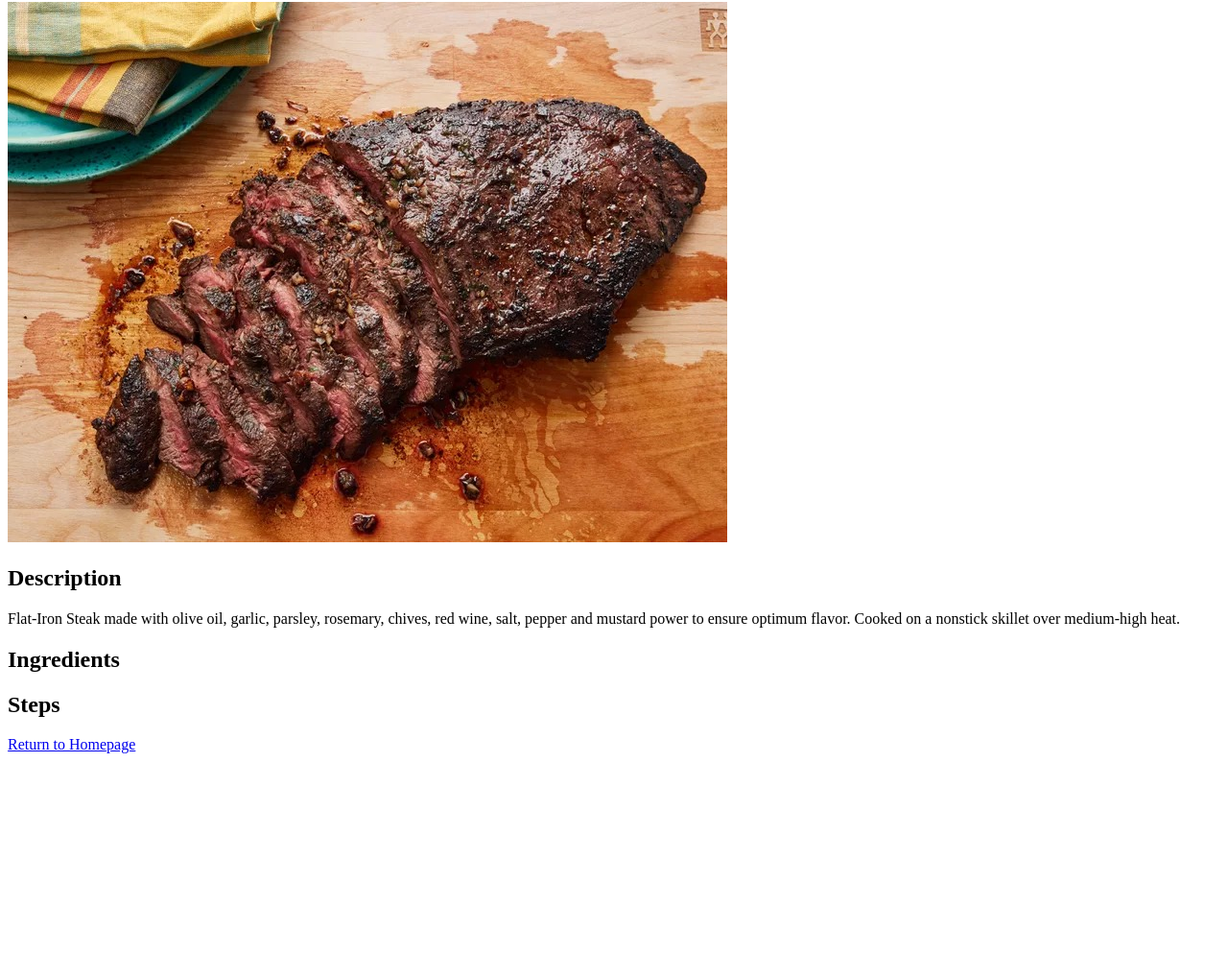
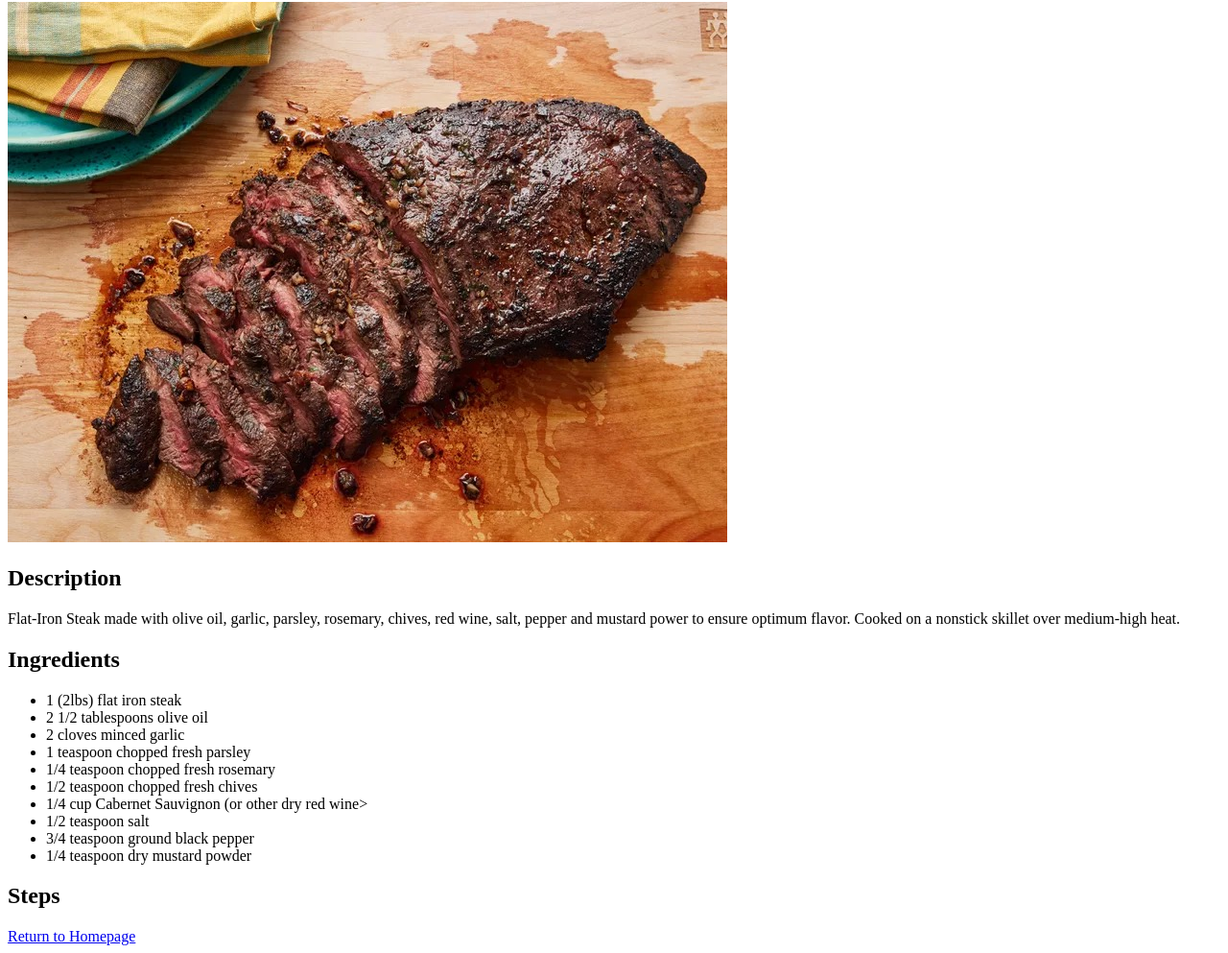
Before and after one commit to thephilosopher13/odin-recipes, a plain HTML site: page recipes/steak.html in a window 1280 px wide. Shown: the part 78-1071 px from the top of the page at 96% size. Before the commit the page ends 871 px from the top, so only its background shows below. Drawn offline with Linux system fonts and the light colour scheme.

Commit message:
Add list steak ingredients

```diff
--- a/recipes/steak.html
+++ b/recipes/steak.html
@@ -12,7 +12,16 @@
            <p>Flat-Iron Steak made with olive oil, garlic, parsley, rosemary, chives, red wine, salt, pepper and mustard power to ensure optimum flavor. Cooked on a nonstick skillet over medium-high heat.</p>
            <h2>Ingredients</h2>
                <ul>
-
+                  <li>1 (2lbs) flat iron steak</li>
+                  <li>2 1/2 tablespoons olive oil</li>
+                  <li>2 cloves minced garlic</li>
+                  <li>1 teaspoon chopped fresh parsley</li>
+                  <li>1/4 teaspoon chopped fresh rosemary</li>
+                  <li>1/2 teaspoon chopped fresh chives</li>
+                  <li>1/4 cup Cabernet Sauvignon (or other dry red wine></li>
+                  <li>1/2 teaspoon salt</li>
+                  <li>3/4 teaspoon ground black pepper</li>
+                  <li>1/4 teaspoon dry mustard powder</li>
                </ul>
             <h2>Steps</h2>
                <ol>
```
